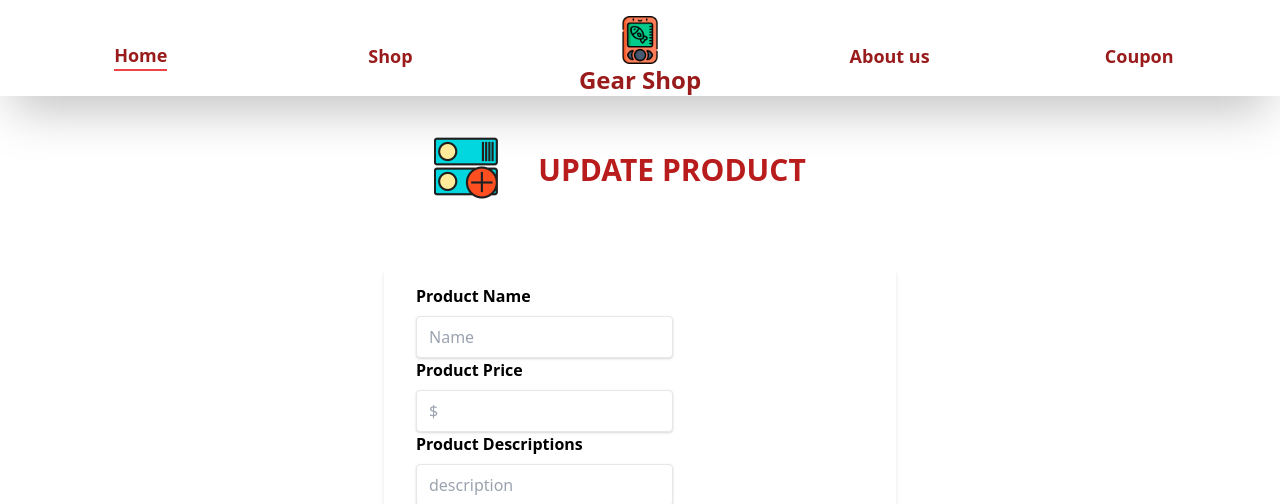
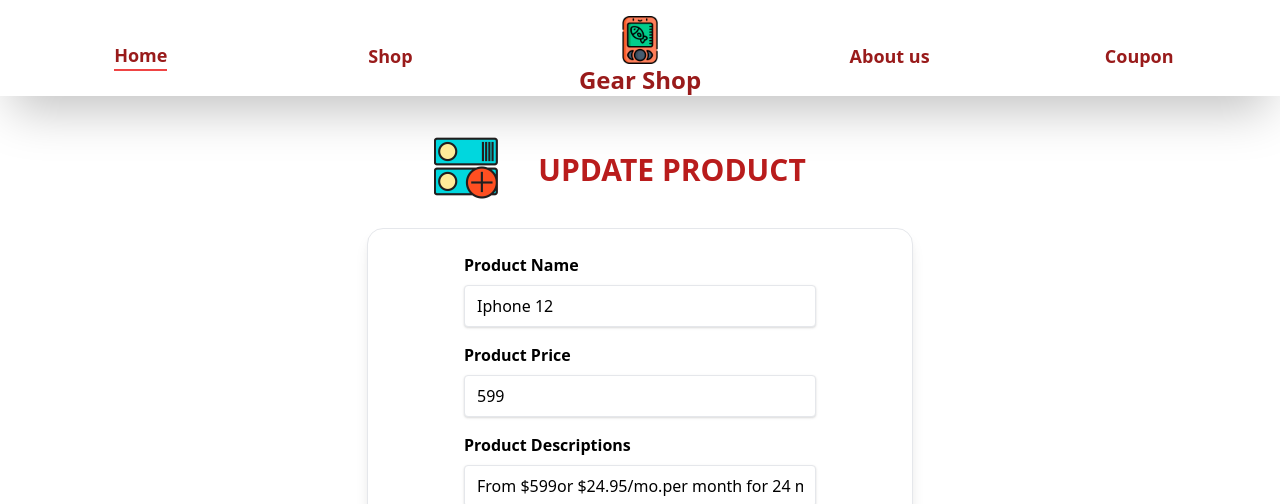
Before and after one commit to AkaneChitose/Python_Django, a Django app: page /myapp/products/update/6/ in a window 1280 px wide. Shown: the top 504 px of the page. Run offline with Django 4.2, Linux system fonts and the light colour scheme; data comes from the database, SQL or seed files in the repository; both versions use the stored data as it was after the commit; style sheets or scripts are compiled from the project's sources.

Commit message:
UPDATE (UPDATE_PRODUCT)

```diff
--- a/WebSeller/myapp/templates/myapp/updateproduct.html
+++ b/WebSeller/myapp/templates/myapp/updateproduct.html
@@ -6,32 +6,35 @@
     <img class="mt-10 w-16 h-16" src="{% static 'myapp\image\ADD-DATABASE.png'%}" alt=""></img>
     <h1 class="mt-14 text-3xl font-bold m-10 text-red-700 ">UPDATE PRODUCT</h1>
 </div>
+<!-- m-10 px-8 py-4 w-2/5 flex flex-col justify-center  -->
 <div class="flex justify-center">
-    <form class="bg-white shadow-md m-10 px-8 py-4 w-2/5 flex flex-col justify-center " method="POST"
+    <form class="bg-white shadow-lg border rounded-2xl px-24 pt-6 pb-8 mb-4 " method="POST"
         enctype="multipart/form-data">
         {%csrf_token%}
-        <div>
+        <div class="mb-4">
             <label class="block text-text-gray-700 text-md font-bold md-2 mb-2" for="">Product Name</label>
-            <input class="shadow appearance-non border rounded py-2 px-3 mr-10 " placeholder="Name" type="text"
+            <input class="shadow appearance-non border rounded w-full py-2 px-3" value="{{product.name}}" type="text"
                 name="name" id="name">
         </div>
         <div>
             <label class="block text-text-gray-700 text-md font-bold md-2 mb-2" for="">Product Price</label>
-            <input class="shadow appearance-non border rounded py-2 px-3 mr-10" placeholder="$" type="text" name="price"
-                id="price">
+            <input class="shadow appearance-non border rounded w-full py-2 px-3" value="{{product.price}}" type="text"
+                name="price" id="price">
         </div>
         <div>
-            <label class="block text-text-gray-700 text-md font-bold md-2 mb-2" for="">Product
+            <label class="block text-text-gray-700 text-md font-bold md-2 mb-2 mt-4" for="">Product
                 Descriptions</label>
-            <input class="shadow appearance-non border rounded py-2 px-3 mr-10 " placeholder="description" type="text"
-                name="description" id="description">
+            <input class="shadow appearance-non border rounded w-full py-2 px-3" value="{{product.description}}"
+                type="text" name="description" id="description">
         </div>
         <div>
-            <label class="block text-text-gray-700 text-md font-bold md-2 mb-2" for="" for="">Product Image</label>
-            <input class="py-2 mr-10 mb-2" type="file" accept="image/+" name="upload" id="upload">
+            <img class="w-64 h-64 pt-2" src="{{product.image.url}}" alt="">
+            <label class="block text-text-gray-700 text-md font-bold md-2 mb-2 mt-4" for="">Change Product
+                Image</label>
+            <input class="py-2 mr-10 mb-2" type="file" accept="image/*" name="upload" id="upload">
         </div>
-        <input class="bg-green-500 text-white px-5 py-2 rounded-md" type="submit" name="Add product" value="Add product"
-            id="Add product">
+        <input class="bg-green-500 text-white px-5 py-2 rounded-md" type="submit" name="Add Product"
+            value="Update Product" id="Add product">
     </form>
 </div>
 {%endblock%}
--- a/WebSeller/myapp/urls.py
+++ b/WebSeller/myapp/urls.py
@@ -9,5 +9,6 @@
     path('products/<int:id>/', views.product_detail, name='product_detail'),
     path('products/add/', views.add_product, name='add_product'),
     path('products/update/<int:id>/',
-         views.update_product, name='update_add_product'),
+         views.update_product, name='update_product'),
+
 ]
```
Also changed, not shown: WebSeller/myapp/templates/myapp/addproduct.html (+11 -11 lines), WebSeller/myapp/templates/myapp/index.html (+4 -4 lines), WebSeller/db.sqlite3.
